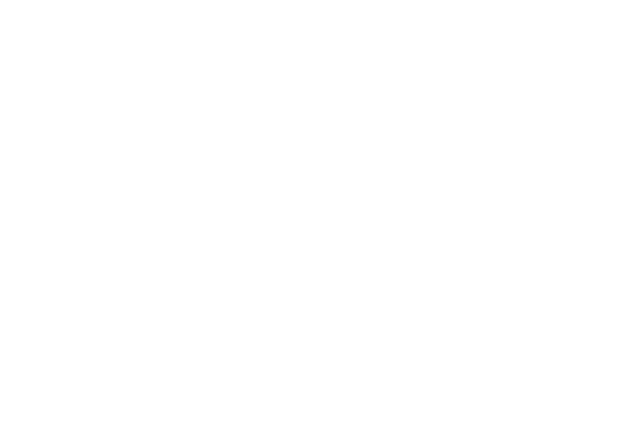
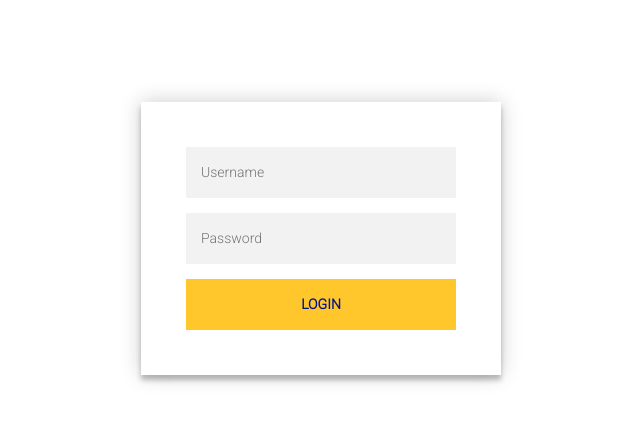
Before and after one commit to SwiftReply/Webapp, a Vue app in the folder swift-app-UI/: page /Login in a window 1280 px wide. Shown: the top 422 px of the page, without its empty margins (319-959 px from the left). Built offline with nearby package versions, Linux system fonts and the light colour scheme.

Commit message:
Added Login API

```diff
--- a/swift-app-UI/src/App.vue
+++ b/swift-app-UI/src/App.vue
@@ -1,6 +1,6 @@
 <template>
   <div id="app">
-    <router-view/>
+    <router-view @authenticated="setAuthenticated"/>
   </div>
 </template>
 
@@ -12,7 +12,24 @@ export default {
  name : 'app',
  components : {
 
- }
+ } ,
+ data(){
+      return {
+        authenticated: false,
+
+      }
+    },
+mounted() {
+            if(!this.authenticated) {
+                this.$router.replace({ name: "Login" });
+            }
+        },
+        methods: {
+            setAuthenticated(status) {
+                this.authenticated = status;
+            }
+        }
+
 }
 </script>
 
--- a/swift-app-UI/src/components/Nav.vue
+++ b/swift-app-UI/src/components/Nav.vue
@@ -13,7 +13,7 @@
   </ul>
     <ul class="navbar-nav ml-auto">
       <li class="nav-item">
-      <router-link to="/"><a class="nav-link" style="color:#001489;text-decoration: none;">Log out</a></router-link>
+      <router-link to="/Login"   v-on:click.native="logout()" replace><a class="nav-link" style="color:#001489;text-decoration: none;">Log out</a></router-link>
       </li>
     </ul>
 </nav>
@@ -26,7 +26,13 @@
 
 
 export default {
-    name: 'Nav'
+    name: 'Nav',
+
+    methods:{
+      logout(){
+        this.authenticated = false;
+      }
+    }
 }
 </script>
 <style>
--- a/swift-app-UI/src/main.js
+++ b/swift-app-UI/src/main.js
@@ -3,6 +3,7 @@ import App from './App.vue'
 import router from './router'
 import 'bootstrap'
 import 'bootstrap/dist/css/bootstrap.min.css'
+import  Axios  from  'axios'
 
 Vue.config.productionTip = false
 
--- a/swift-app-UI/src/router/index.js
+++ b/swift-app-UI/src/router/index.js
@@ -6,7 +6,7 @@ Vue.use(VueRouter)
 
 const routes = [
   {
-    path: '/',
+    path: '/Login',
     name: 'Login',
     component: Login
   },
--- a/swift-app-UI/src/views/Login.vue
+++ b/swift-app-UI/src/views/Login.vue
@@ -5,10 +5,11 @@
   <div class="form">
 
     <form class="login-form">
-      <input type="text" v-model="input.Username" placeholder="Username"/>
-      <input type="password" v-model ="input.Password" placeholder="Password"/>
-      <button @click="$router.push('Home')">login</button>
-      <p >{{message}}</p>
+      <input type="text" v-model="input.username" placeholder="Username"/>
+      <input type="password" v-model ="input.password" placeholder="Password"/>
+      <button type="button" @click="login()">login</button>
+      <br/>
+      <span >{{message}}</span>
     </form>
   </div>
 </div>
@@ -24,30 +25,31 @@ export default {
             return {
                 message: "",
                 input: {
-                    Username: "",
-                    Password: ""
+                    username: "",
+                    password: "",
                 },
                 response: ""
             }
         },
 
   methods: {
-    clicklogin: function() {
+    login() {
 
-      this.$http.post("https://https://reqres.in/api/login", this.input, { headers: { "content-type": "application/json" } }).then(result => {
-                    this.response = result.data;
-                }, error => {
-                    console.error(error);
-                });
-    if(response == null)
-    {
-      message : "Invalid Username/Password";
-      alert();
-    }
-    else
-    {
-      alert(response);
-    }
+      if(this.input.username != "" && this.input.password != "") {
+                    axios.post("https://reqres.in/api/login",{"email": "eve.holt@reqres.in",
+    "password": "cityslicka"}).then(response =>{this.response = response.data})
+                    if(this.response != null) {
+                        this.$emit("authenticated", true);
+
+                        this.$router.replace({ name: "Home" });
+                    } else {
+                      this.message = "The username and / or password is incorrect";
+
+                    }
+                } else {
+                    this.message ="A username and password must be present";
+                }
+
     }
 
   }
```
